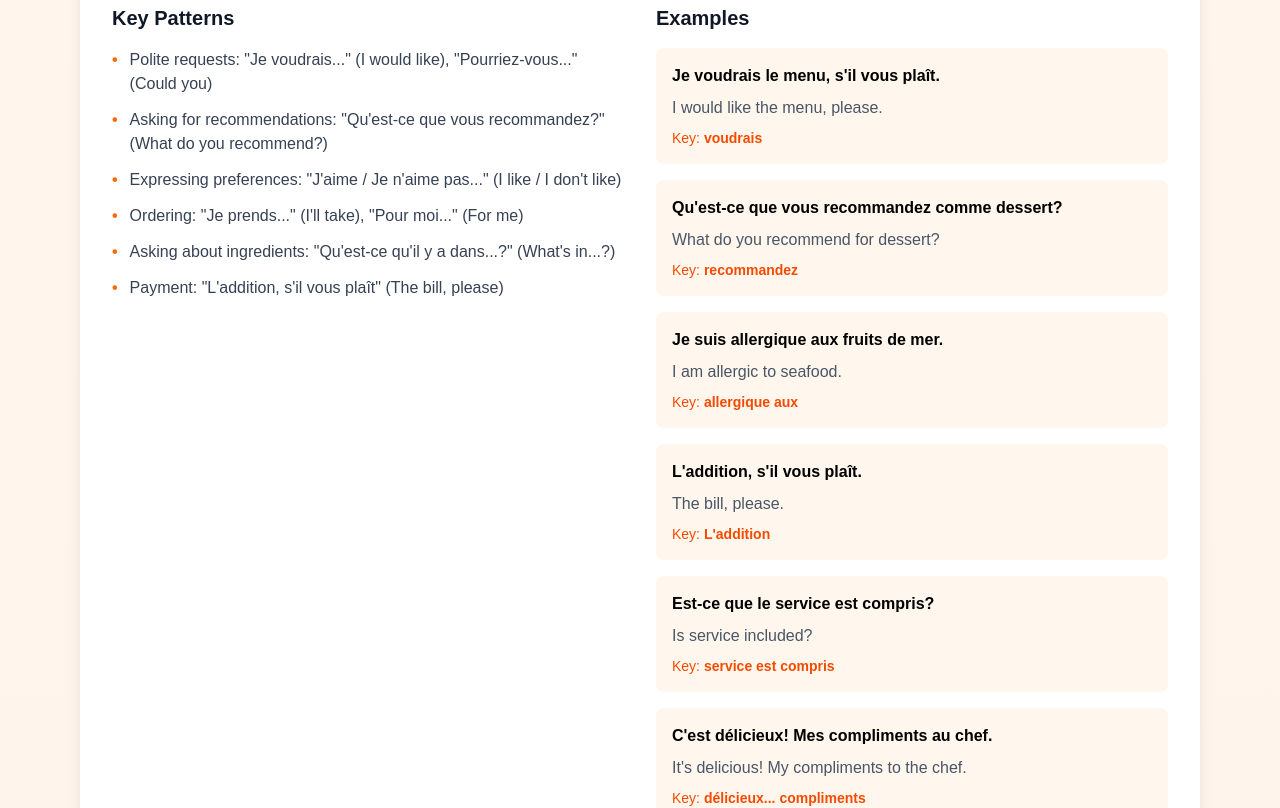
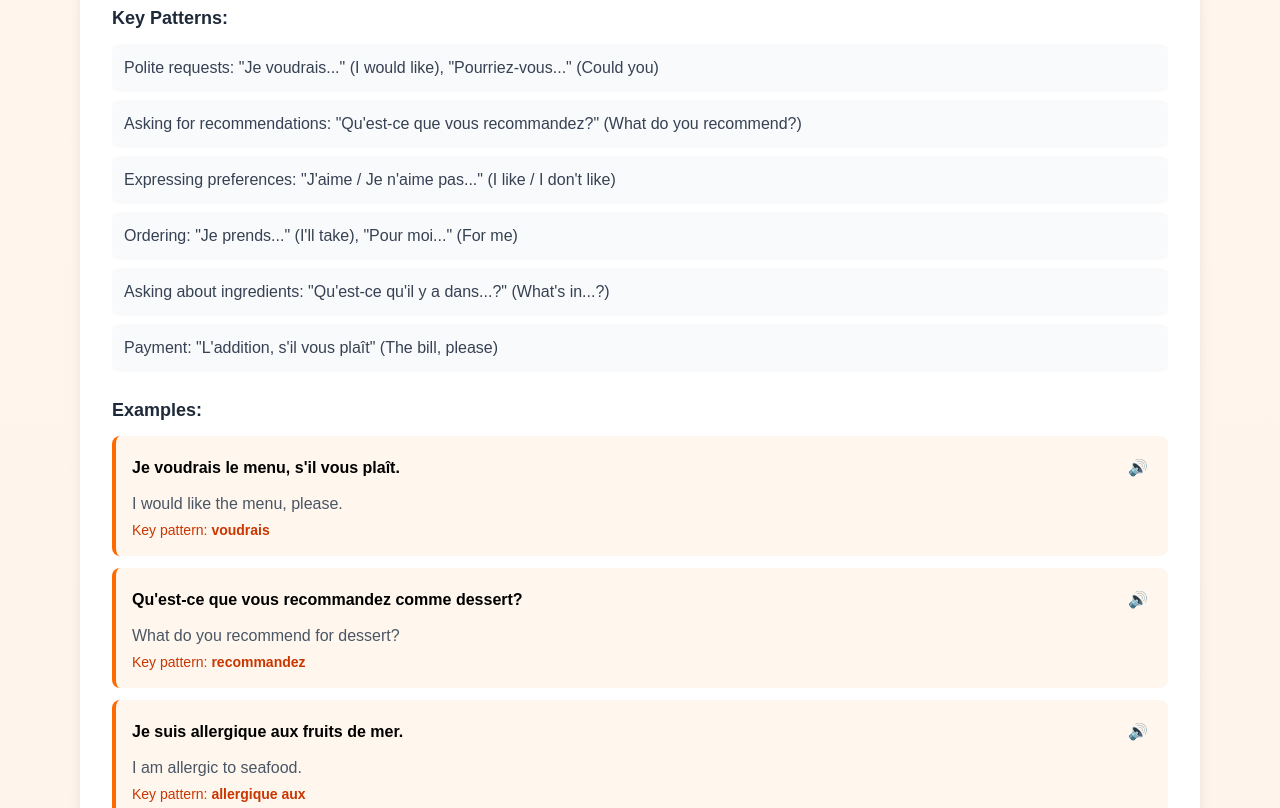
Before and after one commit to ICURobot/francais-libre, a Next.js app: page /lessons/beginner/6 in a window 1280 px wide. Shown: the part 1240-2048 px from the top of the page. Built offline with nearby package versions, Linux system fonts and the light colour scheme; no server answers.

Commit message:
Fix lesson 6 layout consistency - separate examples section with proper styling and audio buttons

```diff
--- a/src/app/lessons/beginner/6/page.tsx
+++ b/src/app/lessons/beginner/6/page.tsx
@@ -96,31 +96,38 @@ export default function BeginnerLesson6Page() {
             {lesson.grammar.explanation}
           </p>
 
-          <div className="grid md:grid-cols-2 gap-8 mb-8">
-            <div>
-              <h3 className="text-xl font-bold text-gray-900 mb-4">Key Patterns</h3>
-              <ul className="space-y-3">
+          <div className="mb-6">
+            <h4 className="text-lg font-semibold text-gray-800 mb-3">Key Patterns:</h4>
+            <ul className="space-y-2">
               {lesson.grammar.patterns.map((pattern, index) => (
-                  <li key={index} className="flex items-start space-x-3">
-                    <span className="text-orange-500 font-bold">•</span>
-                    <span className="text-gray-700">{pattern}</span>
+                <li key={index} className="text-gray-700 bg-gray-50 p-3 rounded-lg transform hover:scale-[1.01] hover:shadow-md transition-all duration-300 cursor-pointer">
+                  {pattern}
                 </li>
               ))}
             </ul>
           </div>
-            <div>
-              <h3 className="text-xl font-bold text-gray-900 mb-4">Examples</h3>
-              <div className="space-y-4">
+
+          <div className="mb-6">
+            <h4 className="text-lg font-semibold text-gray-800 mb-3">Examples:</h4>
+            <div className="space-y-3">
               {lesson.grammar.examples.map((example, index) => (
-                  <div key={index} className="bg-orange-50 p-4 rounded-lg">
-                    <p className="text-black font-semibold mb-2">{example.french}</p>
-                    <p className="text-gray-600 mb-2">{example.english}</p>
-                    <p className="text-orange-600 text-sm">
-                      Key: <span className="font-semibold">{example.highlight}</span>
-                    </p>
+                <div key={index} className="bg-orange-50 p-4 rounded-lg border-l-4 border-orange-500 transform hover:scale-[1.01] hover:shadow-md transition-all duration-300 cursor-pointer">
+                  <div className="flex items-center justify-between mb-2">
+                    <div className="font-semibold text-black">{example.french}</div>
+                    <button
+                      onClick={() => audioService.playAudio(example.french)}
+                      className="text-orange-600 hover:text-orange-700 transition-colors p-1 ml-2"
+                      title="Listen to pronunciation"
+                    >
+                      🔊
+                    </button>
+                  </div>
+                  <div className="text-gray-600">{example.english}</div>
+                  <div className="text-sm text-orange-700 mt-1">
+                    Key pattern: <span className="font-bold">{example.highlight}</span>
+                  </div>
                 </div>
               ))}
-              </div>
             </div>
           </div>
 
```
Lines whose indentation alone changed are shown as unchanged.
